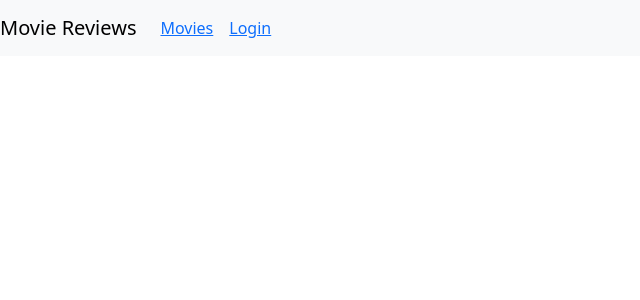
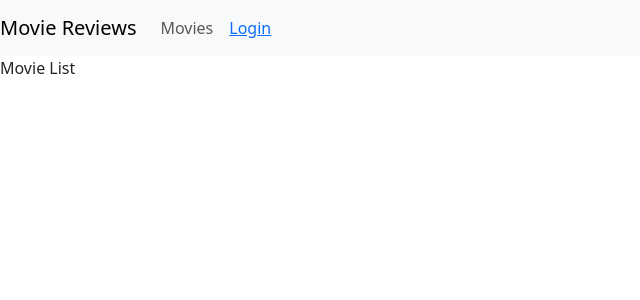
Before and after one commit to Myatty/Movie_Reviews, a React (Vite) app in the folder frontend/: page / in a window 1280 px wide. Shown: the top 300 px of the page, without its empty margins (0-640 px from the left). Built offline with nearby package versions, Linux system fonts and the light colour scheme.

Commit message:
Define and debug routes in app.jsx

```diff
--- a/frontend/package.json
+++ b/frontend/package.json
@@ -14,7 +14,7 @@
     "react": "^18.3.1",
     "react-bootstrap": "^2.10.6",
     "react-dom": "^18.3.1",
-    "react-router-dom": "^7.0.1"
+    "react-router-dom": "^7.0.2"
   },
   "devDependencies": {
     "@eslint/js": "^9.15.0",
--- a/frontend/src/App.jsx
+++ b/frontend/src/App.jsx
@@ -10,29 +10,25 @@ import Nav from 'react-bootstrap/Nav';
 import { useState } from 'react';
 
 function App() {
-
   const [user, setUser] = useState(null);
 
-  async function Login(user = null){
+  async function login(user = null) {
     setUser(user);
   }
 
-  async function logout(){
+  async function logout() {
     setUser(null);
   }
+
   return (
     <Router>
       <div className="App">
         <Navbar bg="light" expand="lg">
           <Navbar.Brand href="#home">Movie Reviews</Navbar.Brand>
-
           <Navbar.Toggle aria-controls="basic-navbar-nav" />
-
           <Navbar.Collapse id="basic-navbar-nav">
             <Nav className="mr-auto">
-              <Nav.Link>
-                <Link to="/movies">Movies</Link>
-              </Nav.Link>
+              <Nav.Link as={Link} to="/movies">Movies</Nav.Link>
               <Nav.Link>
                 {user ? (
                   <a onClick={logout}>Logout</a>
@@ -44,7 +40,13 @@ function App() {
           </Navbar.Collapse>
         </Navbar>
 
-
+        <Routes>
+          <Route path="/" element={<MoviesList />} />
+          <Route path="/movies" element={<MoviesList />} />
+          <Route path="/movies/:id/review" element={<AddReview user={user} />} />
+          <Route path="/movies/:id" element={<Movie user={user} />} />
+          <Route path="/login" element={<Login login={login} />} />
+        </Routes>
       </div>
     </Router>
   );
```
Also changed, not shown: frontend/src/ErrorBoundary.jsx (added, +25 -0 lines), 1 other file (tests, documents, lock files or other folders).
